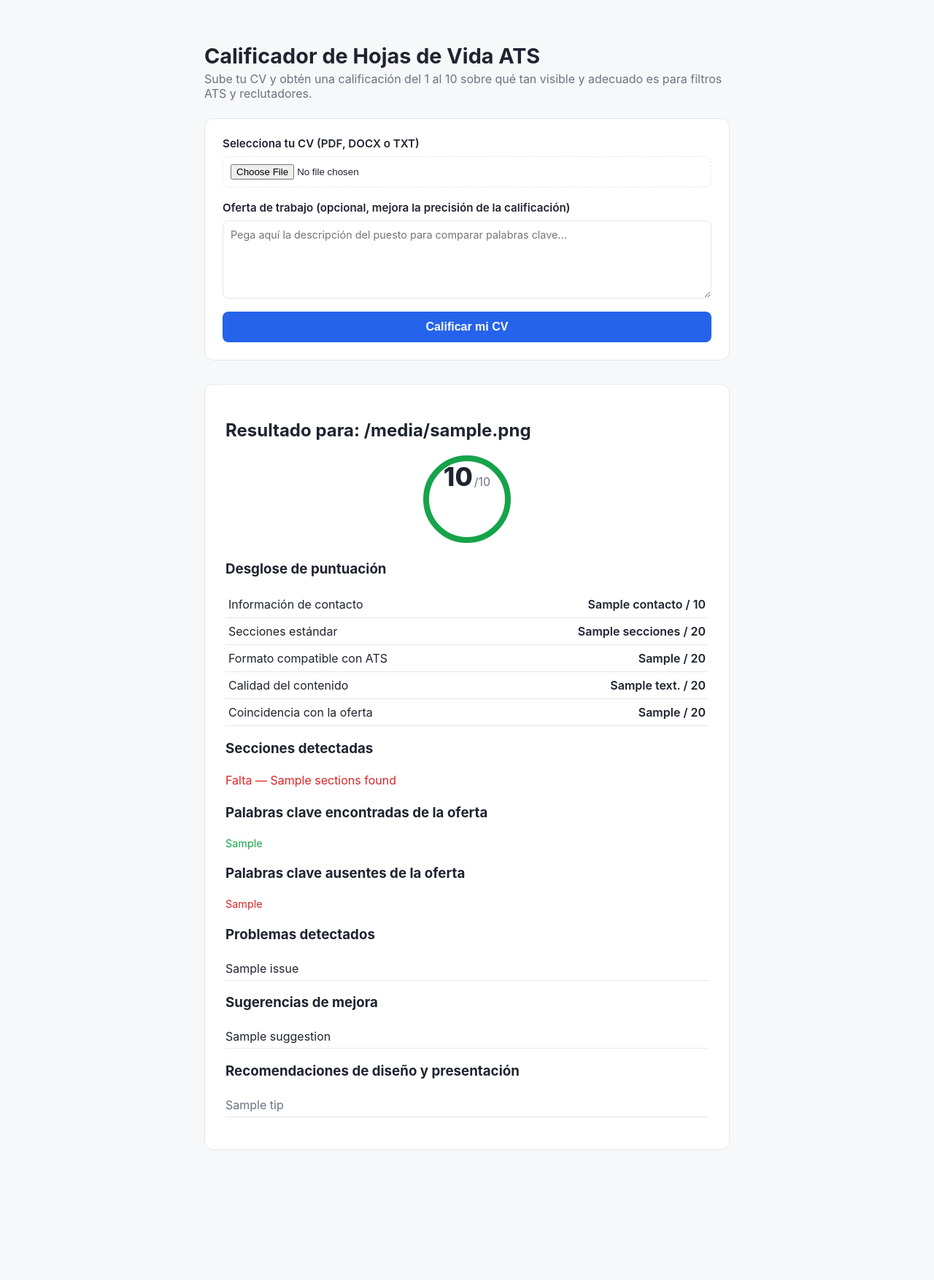
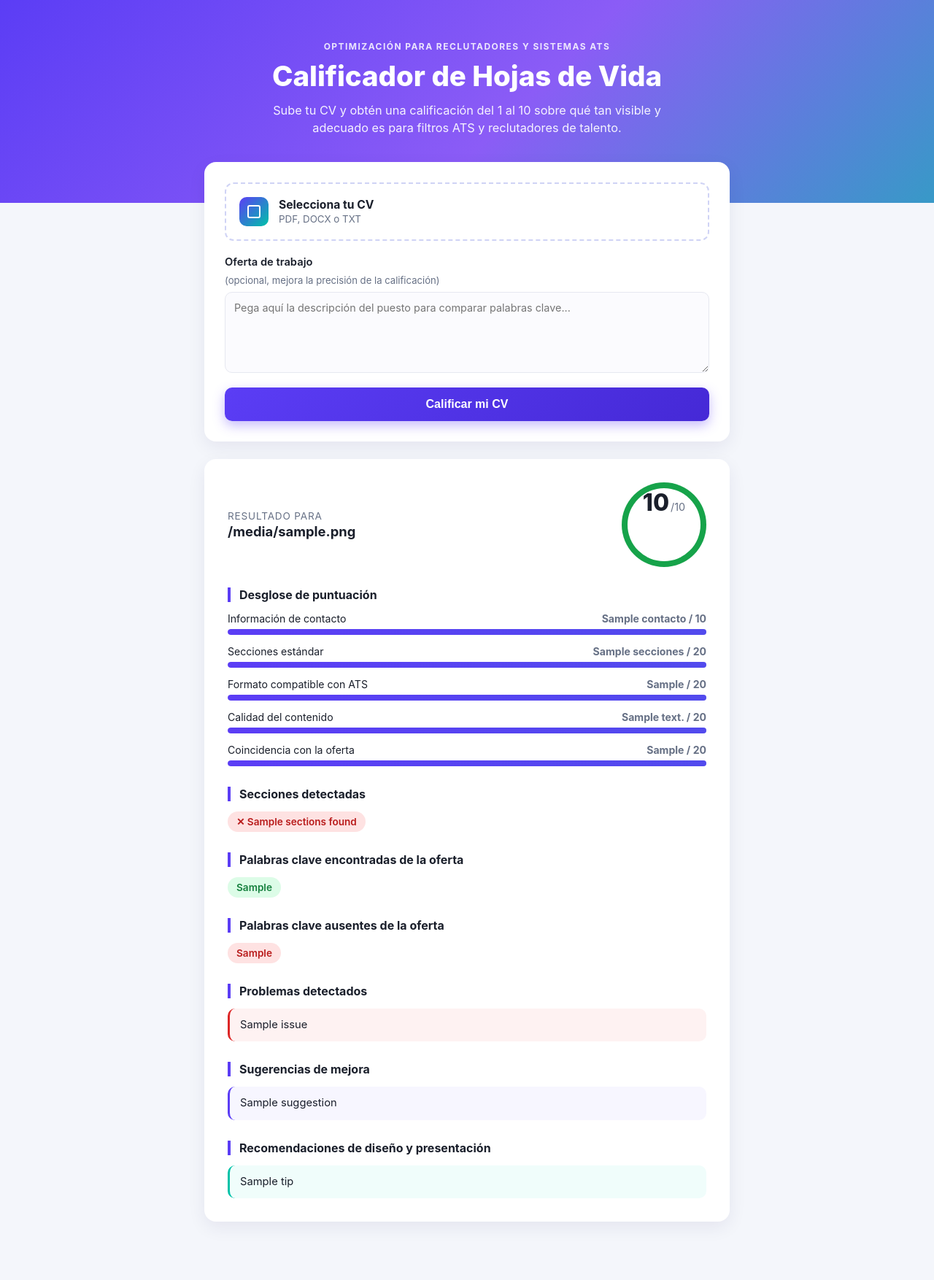
Before and after one commit to juancarde92/Cluade, a Flask app: template app/templates/index.html in a window 1280 px wide. Shown: the whole page at 73% size. Before the commit the page ends 1576 px from the top, so only its background shows below. Run offline with Flask 3, Linux system fonts and the light colour scheme; the template is opened without the code that fills it: most values are stand-ins (such as "Sample title", 1, 10 or a date in 2020).

Commit message:
Redesign UI with gradient hero, progress bars, and chips
Replaces the plain table/list layout with a gradient header, an
animated score ring, progress bars for the score breakdown, and
color-coded chips/cards for sections, keywords, issues, suggestions,
and design tips.

```diff
--- a/app/static/style.css
+++ b/app/static/style.css
@@ -1,13 +1,16 @@
 :root {
-  --bg: #f7f8fa;
+  --bg: #f4f6fb;
   --card: #ffffff;
-  --text: #1f2430;
-  --muted: #6b7280;
-  --primary: #2563eb;
+  --text: #1a1f2b;
+  --muted: #667085;
+  --primary: #5b3df5;
+  --primary-dark: #4529d6;
+  --accent: #00c2a8;
   --good: #16a34a;
   --mid: #d97706;
   --low: #dc2626;
-  --border: #e5e7eb;
+  --border: #e6e8f0;
+  --shadow: 0 8px 24px rgba(30, 20, 90, 0.07);
 }
 
 * { box-sizing: border-box; }
@@ -19,71 +22,145 @@ body {
   color: var(--text);
 }
 
+.hero {
+  background: linear-gradient(135deg, var(--primary) 0%, #8b5cf6 55%, var(--accent) 130%);
+  color: white;
+  padding: 56px 20px 90px;
+  text-align: center;
+}
+
+.eyebrow {
+  text-transform: uppercase;
+  letter-spacing: 0.12em;
+  font-size: 0.75rem;
+  font-weight: 700;
+  opacity: 0.85;
+  margin: 0 0 10px;
+}
+
+.hero h1 {
+  font-size: 2.4rem;
+  margin: 0 0 12px;
+  font-weight: 800;
+}
+
+.hero .subtitle {
+  max-width: 560px;
+  margin: 0 auto;
+  color: rgba(255, 255, 255, 0.92);
+  font-size: 1.02rem;
+  line-height: 1.5;
+}
+
+.page { min-height: 100vh; }
+
 .container {
   max-width: 760px;
-  margin: 0 auto;
-  padding: 40px 20px 80px;
-}
-
-header h1 {
-  font-size: 1.8rem;
-  margin-bottom: 4px;
-}
-
-.subtitle {
-  color: var(--muted);
-  margin-top: 0;
+  margin: -56px auto 80px;
+  padding: 0 20px;
+  position: relative;
 }
 
 .upload-form {
   background: var(--card);
-  border: 1px solid var(--border);
-  border-radius: 12px;
-  padding: 24px;
+  border-radius: 16px;
+  padding: 28px;
   display: flex;
   flex-direction: column;
-  gap: 18px;
-  margin-top: 24px;
+  gap: 20px;
+  box-shadow: var(--shadow);
 }
 
-.file-label, .jd-label {
+.file-label {
+  display: flex;
+  align-items: center;
+  gap: 14px;
+  padding: 18px;
+  border: 2px dashed #cfd3f5;
+  border-radius: 12px;
+  cursor: pointer;
+  transition: border-color 0.15s ease, background 0.15s ease;
+}
+
+.file-label:hover {
+  border-color: var(--primary);
+  background: #f8f7ff;
+}
+
+.file-icon {
+  width: 40px;
+  height: 40px;
+  flex-shrink: 0;
+  border-radius: 10px;
+  background: linear-gradient(135deg, var(--primary), var(--accent));
+  position: relative;
+}
+
+.file-icon::before {
+  content: "";
+  position: absolute;
+  inset: 11px;
+  border: 2px solid white;
+  border-radius: 3px;
+}
+
+.file-text { display: flex; flex-direction: column; gap: 2px; }
+.file-text strong { font-size: 0.98rem; }
+.file-text small { color: var(--muted); }
+
+input[type="file"] {
+  position: absolute;
+  width: 1px;
+  height: 1px;
+  opacity: 0;
+}
+
+.jd-label {
   display: flex;
   flex-direction: column;
   gap: 8px;
   font-weight: 600;
-  font-size: 0.95rem;
+  font-size: 0.92rem;
 }
 
-input[type="file"] {
-  padding: 10px;
-  border: 1px dashed var(--border);
-  border-radius: 8px;
+.optional {
   font-weight: 400;
+  color: var(--muted);
+  font-size: 0.82rem;
 }
 
 textarea {
   resize: vertical;
   font-family: inherit;
-  padding: 10px;
+  padding: 12px;
   border: 1px solid var(--border);
-  border-radius: 8px;
+  border-radius: 10px;
   font-weight: 400;
   font-size: 0.9rem;
+  background: #fbfbfe;
+}
+
+textarea:focus, input:focus {
+  outline: 2px solid var(--primary);
+  outline-offset: 1px;
 }
 
 button {
-  background: var(--primary);
+  background: linear-gradient(135deg, var(--primary), var(--primary-dark));
   color: white;
   border: none;
-  padding: 12px 20px;
-  border-radius: 8px;
+  padding: 14px 20px;
+  border-radius: 10px;
   font-size: 1rem;
-  font-weight: 600;
+  font-weight: 700;
   cursor: pointer;
+  box-shadow: 0 6px 16px rgba(91, 61, 245, 0.35);
+  transition: transform 0.1s ease, box-shadow 0.1s ease;
 }
 
 button:hover {
-  background: #1d4ed8;
+  transform: translateY(-1px);
+  box-shadow: 0 10px 20px rgba(91, 61, 245, 0.4);
 }
 
 .alert.error {
@@ -91,80 +168,148 @@ button:hover {
   background: #fee2e2;
   color: #991b1b;
   border: 1px solid #fecaca;
-  padding: 12px 16px;
-  border-radius: 8px;
+  padding: 14px 16px;
+  border-radius: 10px;
 }
 
 .results {
-  margin-top: 32px;
+  margin-top: 24px;
   background: var(--card);
-  border: 1px solid var(--border);
-  border-radius: 12px;
-  padding: 28px;
+  border-radius: 16px;
+  padding: 32px;
+  box-shadow: var(--shadow);
+}
+
+.results-header {
+  display: flex;
+  align-items: center;
+  justify-content: space-between;
+  gap: 20px;
+  flex-wrap: wrap;
+  margin-bottom: 8px;
+}
+
+.results-label {
+  margin: 0;
+  color: var(--muted);
+  font-size: 0.85rem;
+  text-transform: uppercase;
+  letter-spacing: 0.06em;
+}
+
+.results-header h2 {
+  margin: 2px 0 0;
+  font-size: 1.15rem;
+  word-break: break-word;
 }
 
 .score-circle {
-  width: 120px;
-  height: 120px;
+  --pct: 0;
+  width: 116px;
+  height: 116px;
   border-radius: 50%;
+  flex-shrink: 0;
+  padding: 8px;
+  background: conic-gradient(var(--ring-color, var(--primary)) calc(var(--pct) * 1%), #eef0f8 0);
+}
+
+.score-circle.score-good { --ring-color: var(--good); }
+.score-circle.score-mid { --ring-color: var(--mid); }
+.score-circle.score-low { --ring-color: var(--low); }
+
+.score-circle-inner {
+  width: 100%;
+  height: 100%;
+  border-radius: 50%;
+  background: var(--card);
   display: flex;
   align-items: baseline;
   justify-content: center;
-  margin: 12px auto 24px;
-  border: 8px solid var(--border);
 }
 
-.score-circle.score-good { border-color: var(--good); }
-.score-circle.score-mid { border-color: var(--mid); }
-.score-circle.score-low { border-color: var(--low); }
+.score-value { font-size: 2rem; font-weight: 800; }
+.score-max { font-size: 0.9rem; color: var(--muted); margin-left: 2px; }
 
-.score-value { font-size: 2.2rem; font-weight: 800; }
-.score-max { font-size: 1rem; color: var(--muted); margin-left: 2px; }
-
-table.breakdown {
-  width: 100%;
-  border-collapse: collapse;
-  margin-bottom: 16px;
+h3 {
+  font-size: 1rem;
+  margin: 28px 0 14px;
+  padding-left: 12px;
+  border-left: 4px solid var(--primary);
 }
 
-table.breakdown td {
-  padding: 8px 4px;
-  border-bottom: 1px solid var(--border);
+.breakdown {
+  display: flex;
+  flex-direction: column;
+  gap: 14px;
 }
 
-table.breakdown td:last-child {
-  text-align: right;
+.bar-row-top {
+  display: flex;
+  justify-content: space-between;
+  font-size: 0.88rem;
+  margin-bottom: 6px;
+}
+
+.bar-value { font-weight: 700; color: var(--muted); }
+
+.bar-track {
+  height: 8px;
+  border-radius: 999px;
+  background: #eef0f8;
+  overflow: hidden;
+}
+
+.bar-fill {
+  height: 100%;
+  border-radius: 999px;
+  background: linear-gradient(90deg, var(--primary), var(--accent));
+}
+
+.chip-list {
+  display: flex;
+  flex-wrap: wrap;
+  gap: 8px;
+}
+
+.chip {
+  display: inline-flex;
+  align-items: center;
+  gap: 4px;
+  padding: 6px 12px;
+  border-radius: 999px;
+  font-size: 0.85rem;
   font-weight: 600;
 }
 
-.sections-list, .issues-list, .suggestions-list, .design-list {
+.chip.yes { background: #dcfce7; color: #15803d; }
+.chip.no { background: #fee2e2; color: #b91c1c; }
+
+.card-list {
   list-style: none;
   padding: 0;
-  margin: 0 0 16px;
+  margin: 0;
+  display: flex;
+  flex-direction: column;
+  gap: 10px;
 }
 
-.design-list li {
-  padding: 6px 0;
-  border-bottom: 1px solid var(--border);
-  color: var(--muted);
+.card-list li {
+  padding: 12px 14px;
+  border-radius: 10px;
+  background: #f8f9fd;
+  border-left: 3px solid var(--border);
+  font-size: 0.92rem;
+  line-height: 1.45;
 }
 
-.sections-list li {
-  padding: 4px 0;
+.issues-list li { border-left-color: var(--low); background: #fef2f2; }
+.suggestions-list li { border-left-color: var(--primary); background: #f7f6ff; }
+.design-list li { border-left-color: var(--accent); background: #f0fdfb; color: var(--text); }
+
+.keywords { font-size: 0.9rem; line-height: 1.6; }
+
+@media (max-width: 520px) {
+  .hero h1 { font-size: 1.9rem; }
+  .results { padding: 22px; }
+  .results-header { flex-direction: column; align-items: flex-start; }
 }
-
-.sections-list li.yes { color: var(--good); }
-.sections-list li.no { color: var(--low); }
-
-.issues-list li, .suggestions-list li {
-  padding: 6px 0;
-  border-bottom: 1px solid var(--border);
-}
-
-.keywords {
-  font-size: 0.9rem;
-  line-height: 1.6;
-}
-
-.keywords.matched { color: var(--good); }
-.keywords.missing { color: var(--low); }
--- a/app/templates/index.html
+++ b/app/templates/index.html
@@ -7,20 +7,26 @@
   <link rel="stylesheet" href="{{ url_for('static', filename='style.css') }}">
 </head>
 <body>
-  <div class="container">
-    <header>
-      <h1>Calificador de Hojas de Vida ATS</h1>
-      <p class="subtitle">Sube tu CV y obtén una calificación del 1 al 10 sobre qué tan visible y adecuado es para filtros ATS y reclutadores.</p>
+  <div class="page">
+    <header class="hero">
+      <p class="eyebrow">Optimización para reclutadores y sistemas ATS</p>
+      <h1>Calificador de Hojas de Vida</h1>
+      <p class="subtitle">Sube tu CV y obtén una calificación del 1 al 10 sobre qué tan visible y adecuado es para filtros ATS y reclutadores de talento.</p>
     </header>
 
+    <div class="container">
       <form action="/analyze" method="post" enctype="multipart/form-data" class="upload-form">
         <label class="file-label" for="resume">
-        <span>Selecciona tu CV (PDF, DOCX o TXT)</span>
+          <span class="file-icon" aria-hidden="true"></span>
+          <span class="file-text">
+            <strong>Selecciona tu CV</strong>
+            <small>PDF, DOCX o TXT</small>
+          </span>
           <input type="file" id="resume" name="resume" accept=".pdf,.docx,.txt" required>
         </label>
 
         <label class="jd-label" for="job_description">
-        Oferta de trabajo (opcional, mejora la precisión de la calificación)
+          Oferta de trabajo <span class="optional">(opcional, mejora la precisión de la calificación)</span>
           <textarea id="job_description" name="job_description" rows="5"
             placeholder="Pega aquí la descripción del puesto para comparar palabras clave..."></textarea>
         </label>
@@ -34,44 +40,72 @@
 
       {% if result %}
         <section class="results">
-        <h2>Resultado para: {{ filename }}</h2>
-
-        <div class="score-circle score-{{ 'good' if result.score >= 7.5 else ('mid' if result.score >= 5 else 'low') }}">
+          <div class="results-header">
+            <div>
+              <p class="results-label">Resultado para</p>
+              <h2>{{ filename }}</h2>
+            </div>
+            <div class="score-circle score-{{ 'good' if result.score >= 7.5 else ('mid' if result.score >= 5 else 'low') }}"
+                 style="--pct: {{ (result.score * 10) | round(0, 'floor') }};">
+              <div class="score-circle-inner">
                 <span class="score-value">{{ result.score }}</span>
                 <span class="score-max">/10</span>
               </div>
+            </div>
+          </div>
 
           <h3>Desglose de puntuación</h3>
-        <table class="breakdown">
-          <tr><td>Información de contacto</td><td>{{ result.breakdown.contacto }} / 10</td></tr>
-          <tr><td>Secciones estándar</td><td>{{ result.breakdown.secciones }} / 20</td></tr>
-          <tr><td>Formato compatible con ATS</td><td>{{ result.breakdown.formato_ats }} / 20</td></tr>
-          <tr><td>Calidad del contenido</td><td>{{ result.breakdown.calidad_contenido }} / 20</td></tr>
+          <div class="breakdown">
+            {% set rows = [
+              ('Información de contacto', result.breakdown.contacto, 10),
+              ('Secciones estándar', result.breakdown.secciones, 20),
+              ('Formato compatible con ATS', result.breakdown.formato_ats, 20),
+              ('Calidad del contenido', result.breakdown.calidad_contenido, 20),
+            ] %}
             {% if result.breakdown.coincidencia_oferta is not none %}
-          <tr><td>Coincidencia con la oferta</td><td>{{ result.breakdown.coincidencia_oferta }} / 20</td></tr>
+              {% set rows = rows + [('Coincidencia con la oferta', result.breakdown.coincidencia_oferta, 20)] %}
             {% endif %}
-        </table>
+            {% for label, value, max in rows %}
+            <div class="bar-row">
+              <div class="bar-row-top">
+                <span>{{ label }}</span>
+                <span class="bar-value">{{ value }} / {{ max }}</span>
+              </div>
+              <div class="bar-track">
+                <div class="bar-fill" style="width: {{ (value / max * 100) | round(0) }}%;"></div>
+              </div>
+            </div>
+            {% endfor %}
+          </div>
 
           <h3>Secciones detectadas</h3>
-        <ul class="sections-list">
+          <div class="chip-list">
             {% for name, found in result.sections_found.items() %}
-            <li class="{{ 'yes' if found else 'no' }}">{{ 'OK' if found else 'Falta' }} — {{ name.capitalize() }}</li>
+              <span class="chip {{ 'yes' if found else 'no' }}">{{ '✓' if found else '✕' }} {{ name.capitalize() }}</span>
             {% endfor %}
-        </ul>
+          </div>
 
           {% if result.matched_keywords %}
           <h3>Palabras clave encontradas de la oferta</h3>
-        <p class="keywords matched">{{ result.matched_keywords | join(', ') }}</p>
+          <div class="chip-list">
+            {% for kw in result.matched_keywords %}
+              <span class="chip yes">{{ kw }}</span>
+            {% endfor %}
+          </div>
           {% endif %}
 
           {% if result.missing_keywords %}
           <h3>Palabras clave ausentes de la oferta</h3>
-        <p class="keywords missing">{{ result.missing_keywords | join(', ') }}</p>
+          <div class="chip-list">
+            {% for kw in result.missing_keywords %}
+              <span class="chip no">{{ kw }}</span>
+            {% endfor %}
+          </div>
           {% endif %}
 
           {% if result.issues %}
           <h3>Problemas detectados</h3>
-        <ul class="issues-list">
+          <ul class="card-list issues-list">
             {% for issue in result.issues %}
               <li>{{ issue }}</li>
             {% endfor %}
@@ -79,7 +113,7 @@
           {% endif %}
 
           <h3>Sugerencias de mejora</h3>
-        <ul class="suggestions-list">
+          <ul class="card-list suggestions-list">
             {% for s in result.suggestions %}
               <li>{{ s }}</li>
             {% else %}
@@ -88,7 +122,7 @@
           </ul>
 
           <h3>Recomendaciones de diseño y presentación</h3>
-        <ul class="design-list">
+          <ul class="card-list design-list">
             {% for tip in result.design_tips %}
               <li>{{ tip }}</li>
             {% endfor %}
@@ -96,5 +130,6 @@
         </section>
       {% endif %}
     </div>
+  </div>
 </body>
 </html>
```
Lines whose indentation alone changed are shown as unchanged.
